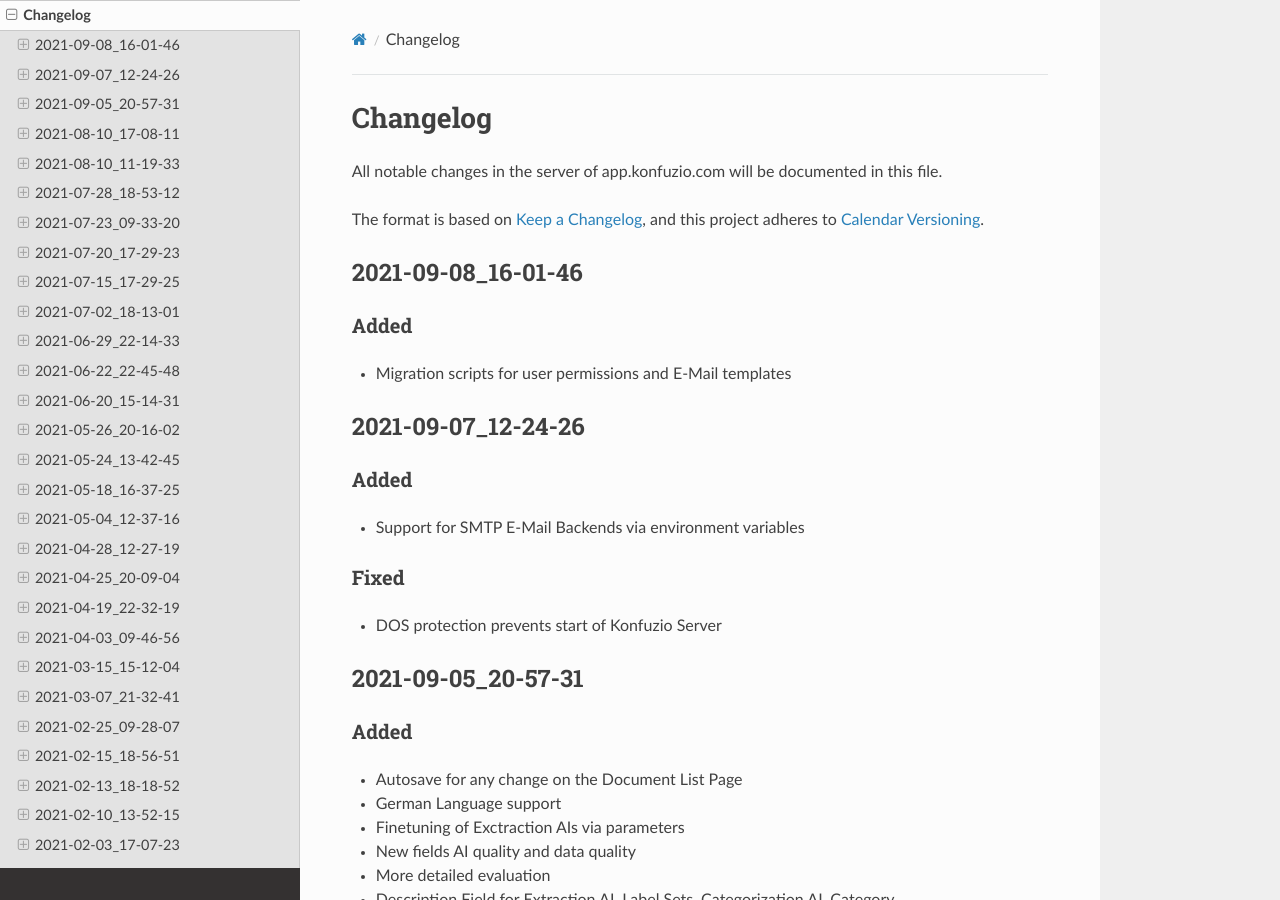
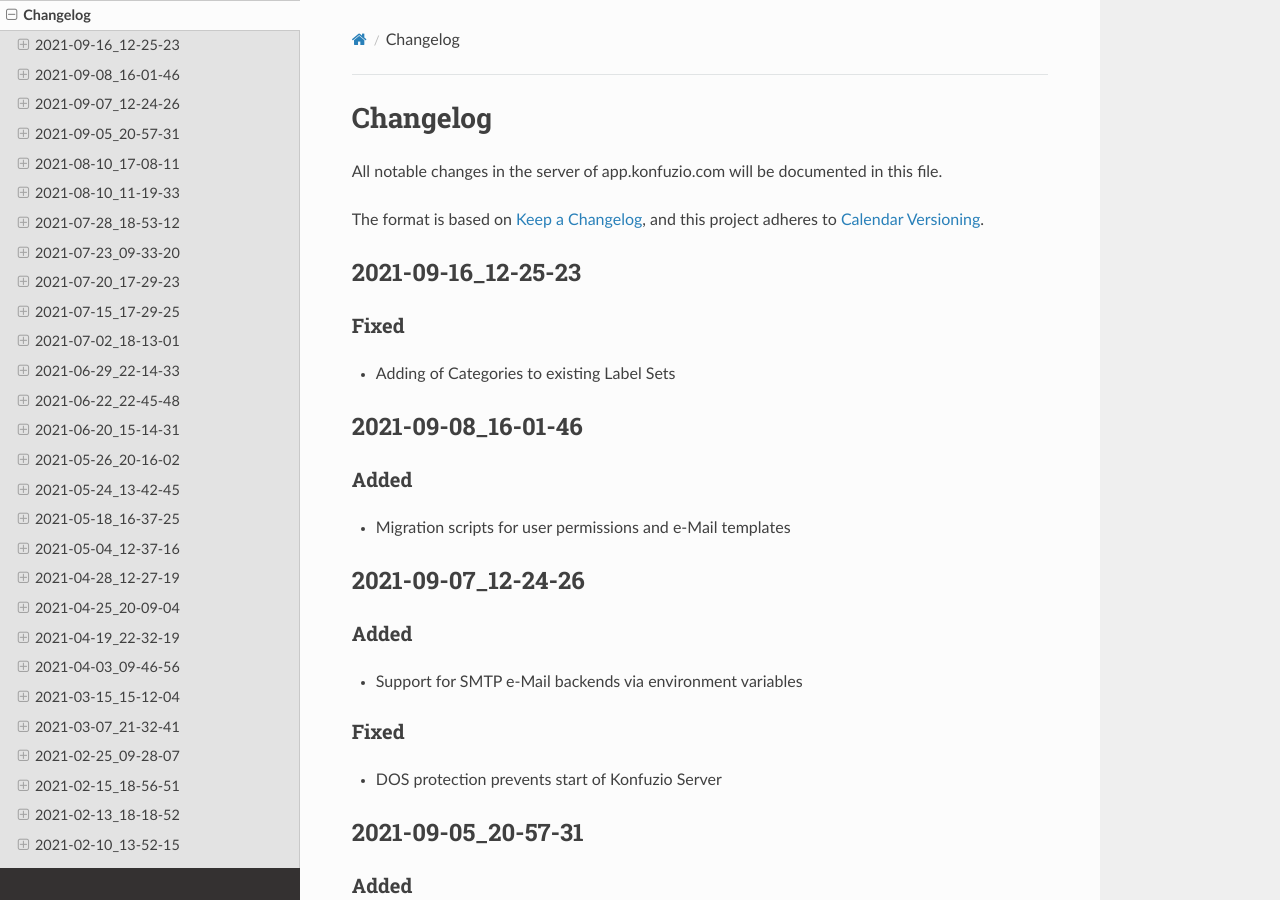
Before and after one commit to konfuzio-ai/konfuzio-sdk, a Sphinx documentation site: the page built from docs/web/changelog_app.md, in a window 1280 px wide and 900 px high. Built offline with Sphinx 7.4.7 and the Read the Docs theme 2.0.0, drawn with Linux system fonts in a browser that asks for light colours.

Commit message:
Update changelog_app.md

```diff
--- a/docs/web/changelog_app.md
+++ b/docs/web/changelog_app.md
@@ -8,15 +8,20 @@
 The format is based on [Keep a Changelog](https://keepachangelog.com/en/1.0.0/),
 and this project adheres to [Calendar Versioning](https://calver.org/overview.html).
 
+## 2021-09-16_12-25-23
+
+### Fixed
+- Adding of Categories to existing Label Sets
+
 ## 2021-09-08_16-01-46
 
 ### Added
-- Migration scripts for user permissions and E-Mail templates
+- Migration scripts for user permissions and e-Mail templates
 
 ## 2021-09-07_12-24-26
 
 ### Added
-- Support for SMTP E-Mail Backends via environment variables
+- Support for SMTP e-Mail backends via environment variables
 
 ### Fixed
 - DOS protection prevents start of Konfuzio Server
```
